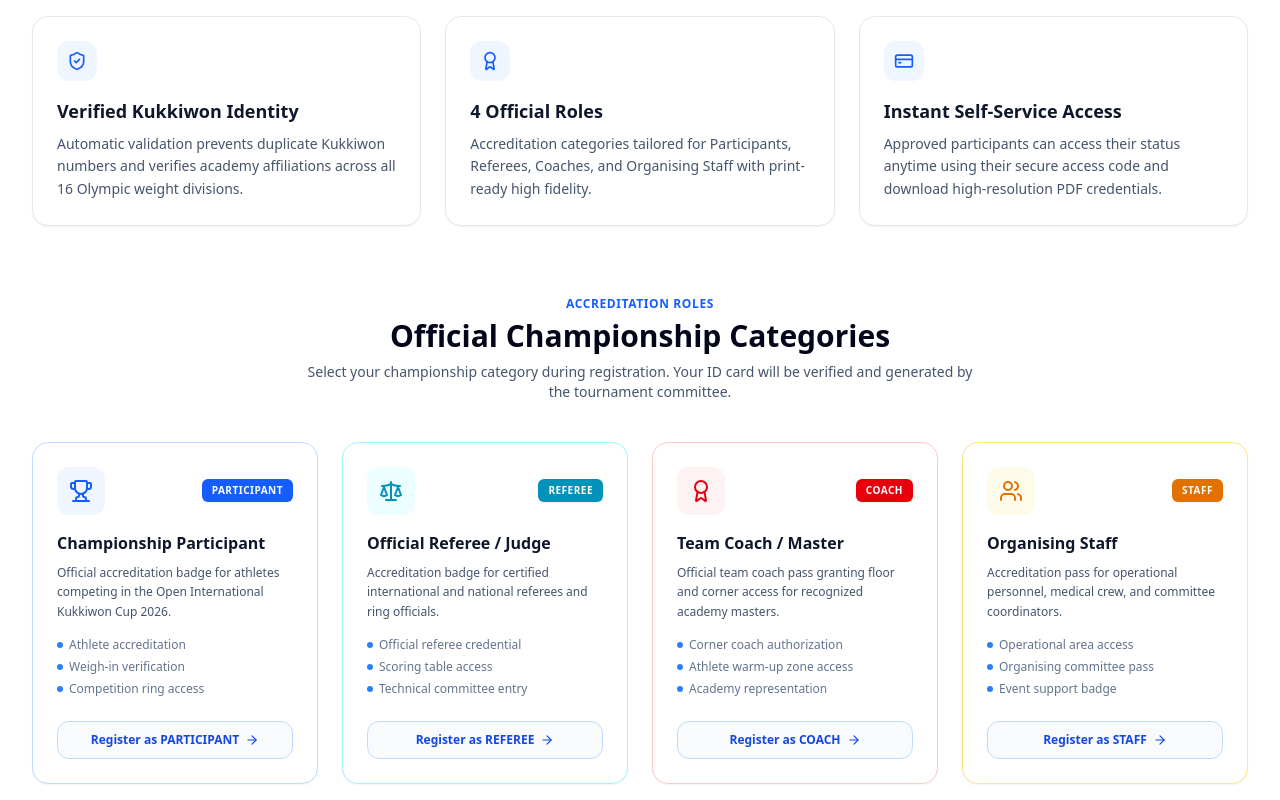
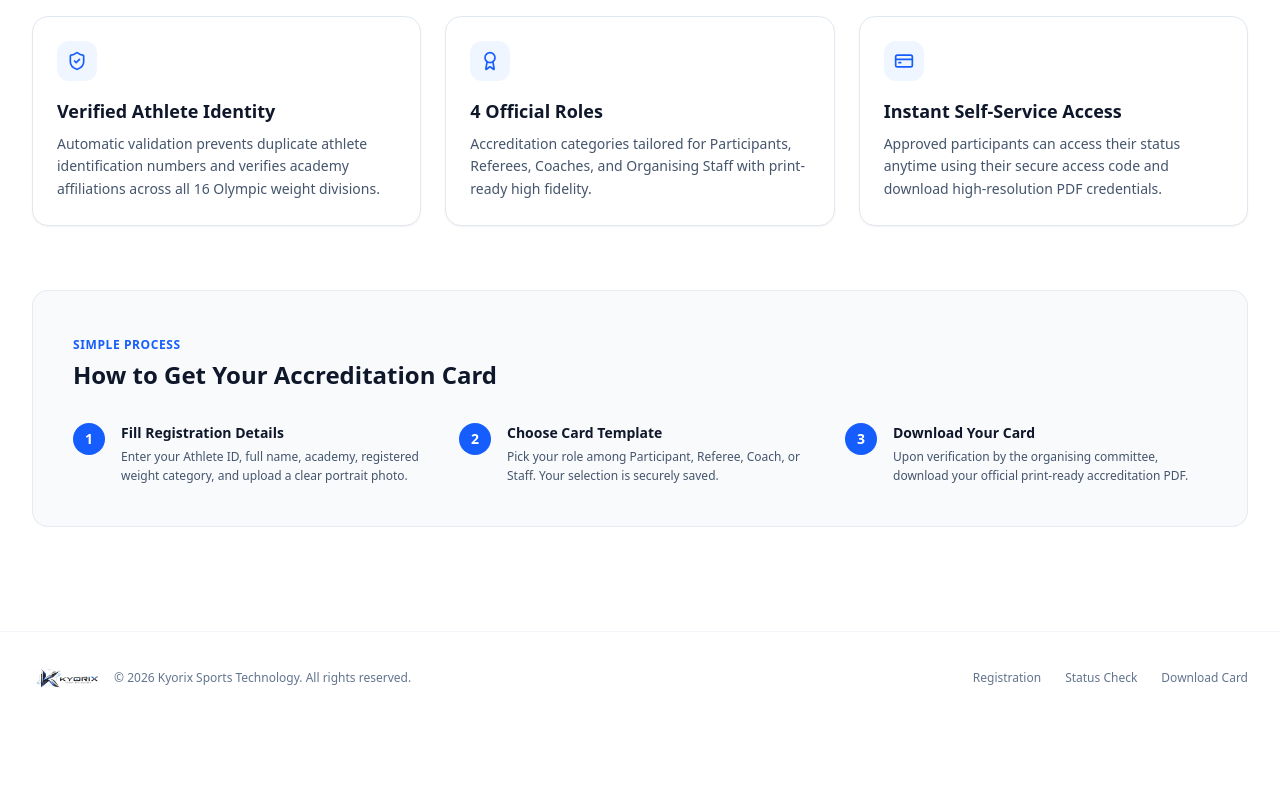
Before and after one commit to Sameer0535/kyorix-athlete-id-system, a Next.js app: page / in a window 1280 px wide. Shown: the part 640-1440 px from the top of the page. After the commit the page ends 1364 px from the top, so only its background shows below. Built offline with nearby package versions, Linux system fonts and the light colour scheme.

Commit message:
Remove accreditation roles section and sanitize all Kukkiwon references

```diff
--- a/src/app/admin/dashboard/page.tsx
+++ b/src/app/admin/dashboard/page.tsx
@@ -227,7 +227,7 @@ export default async function AdminDashboardPage() {
               <thead>
                 <tr className="border-b border-slate-200 text-slate-500 text-[11px] uppercase bg-slate-50">
                   <th className="py-2.5 px-3 font-bold">Athlete</th>
-                  <th className="py-2.5 px-3 font-bold">Kukkiwon ID</th>
+                  <th className="py-2.5 px-3 font-bold">Athlete ID</th>
                   <th className="py-2.5 px-3 font-bold">Academy</th>
                   <th className="py-2.5 px-3 font-bold">Role / Weight</th>
                   <th className="py-2.5 px-3 font-bold">Status</th>
--- a/src/app/admin/id-cards/page.tsx
+++ b/src/app/admin/id-cards/page.tsx
@@ -516,7 +516,7 @@ export default function AdminIdCardsPage() {
                   <Search className="w-4 h-4 text-slate-400 absolute left-3 top-2.5" />
                   <input
                     type="text"
-                    placeholder="Search Kukkiwon ID or Athlete Name..."
+                    placeholder="Search Athlete ID or Athlete Name..."
                     value={search}
                     onChange={(e) => setSearch(e.target.value)}
                     className="w-full bg-slate-50 border border-slate-300 rounded-lg pl-9 pr-3 py-2 text-xs text-slate-900 placeholder-slate-400 focus:outline-none focus:border-blue-600 focus:bg-white"
@@ -581,7 +581,7 @@ export default function AdminIdCardsPage() {
                         />
                       </th>
                       <th className="p-3">Athlete</th>
-                      <th className="p-3">Kukkiwon ID</th>
+                      <th className="p-3">Athlete ID</th>
                       <th className="p-3">Role / Template</th>
                       <th className="p-3">Academy</th>
                       <th className="p-3">Weight Category</th>
@@ -908,7 +908,7 @@ export default function AdminIdCardsPage() {
                       <div>
                         <div className="font-bold text-slate-900">{rec.athleteName}</div>
                         <div className="text-[11px] text-blue-600 font-mono">
-                          Kukkiwon ID: {rec.kukkiwonId}
+                          Athlete ID: {rec.kukkiwonId}
                         </div>
                         <div className="text-[11px] text-red-700 mt-1">
                           Reason: {rec.reason}
--- a/src/app/admin/registrations/page.tsx
+++ b/src/app/admin/registrations/page.tsx
@@ -324,7 +324,7 @@ export default function AdminRegistrationsPage() {
               Registration Verification & Approvals
             </h1>
             <p className="text-xs sm:text-sm text-slate-500 mt-1">
-              Verify biometric athlete photographs, validate Kukkiwon credentials, and manage ID card issuance.
+              Verify biometric athlete photographs, validate athlete credentials, and manage ID card issuance.
             </p>
           </div>
 
@@ -428,7 +428,7 @@ export default function AdminRegistrationsPage() {
               type="text"
               value={search}
               onChange={(e) => setSearch(e.target.value)}
-              placeholder="Search by Kukkiwon ID, athlete name, or registration number..."
+              placeholder="Search by Athlete ID, athlete name, or registration number..."
               className="w-full bg-slate-50 border border-slate-300 rounded-xl pl-10 pr-3.5 py-2 text-xs text-slate-900 placeholder-slate-400 focus:outline-none focus:border-blue-600 focus:bg-white"
             />
           </div>
@@ -483,7 +483,7 @@ export default function AdminRegistrationsPage() {
               <thead>
                 <tr className="bg-slate-50 text-slate-500 border-b border-slate-200 font-bold uppercase tracking-wider text-[11px]">
                   <th className="py-3 px-4">Photo</th>
-                  <th className="py-3 px-4">Kukkiwon ID</th>
+                  <th className="py-3 px-4">Athlete ID</th>
                   <th className="py-3 px-4">Athlete Full Name</th>
                   <th className="py-3 px-4">Card Role</th>
                   <th className="py-3 px-4">Academy Affiliation</th>
@@ -674,7 +674,7 @@ export default function AdminRegistrationsPage() {
             <div className="flex justify-between items-center pb-3 border-b border-slate-100">
               <div>
                 <h3 className="text-sm font-bold text-slate-900">{photoModalItem.athlete.fullName}</h3>
-                <span className="text-[11px] font-mono text-slate-500">Kukkiwon: {photoModalItem.athlete.kukkiwonId}</span>
+                <span className="text-[11px] font-mono text-slate-500">Athlete ID: {photoModalItem.athlete.kukkiwonId}</span>
               </div>
               <button onClick={() => setPhotoModalItem(null)} className="text-slate-400 hover:text-slate-600 text-sm">
                 ✕
@@ -727,7 +727,7 @@ export default function AdminRegistrationsPage() {
 
               <div className="space-y-1.5 text-xs text-slate-700 flex-1">
                 <div className="text-sm font-bold text-slate-900">{viewItem.athlete.fullName}</div>
-                <div>Kukkiwon ID: <span className="font-mono font-bold text-blue-600">{viewItem.athlete.kukkiwonId}</span></div>
+                <div>Athlete ID: <span className="font-mono font-bold text-blue-600">{viewItem.athlete.kukkiwonId}</span></div>
                 <div>Card Role: <span className="font-bold text-slate-800">{viewItem.cardRole || "PARTICIPANT"}</span></div>
                 <div>Rank: <span className="text-slate-700">{viewItem.athlete.danOrPoom || "Registered"}</span></div>
                 <div>Gender: <span className="text-slate-700">{viewItem.athlete.gender}</span></div>
@@ -789,7 +789,7 @@ export default function AdminRegistrationsPage() {
                 rows={3}
                 value={rejectReason}
                 onChange={(e) => setRejectReason(e.target.value)}
-                placeholder="e.g. Kukkiwon ID verification failed with HQ registry, or invalid photo background..."
+                placeholder="e.g. Athlete credential verification failed with registry, or invalid photo background..."
                 className="w-full bg-slate-50 border border-slate-300 rounded-xl p-3 text-xs text-slate-900 placeholder-slate-400 focus:outline-none focus:border-red-500 focus:bg-white"
               />
 
@@ -879,7 +879,7 @@ export default function AdminRegistrationsPage() {
 
             <form onSubmit={handleEditSubmit} className="space-y-4 text-xs">
               <div>
-                <label className="block font-semibold text-slate-700 mb-1">Kukkiwon ID (Immutable)</label>
+                <label className="block font-semibold text-slate-700 mb-1">Athlete ID (Immutable)</label>
                 <input
                   type="text"
                   disabled
--- a/src/app/athlete/page.tsx
+++ b/src/app/athlete/page.tsx
@@ -36,7 +36,7 @@ export default function AthletePortalHub() {
           Athlete Registration & Credential Portal
         </h1>
         <p className="text-slate-600 text-sm sm:text-base mt-2 max-w-2xl leading-relaxed">
-          Welcome to the official Kukkiwon Cup 2026 accreditation system powered by Kyorix Sports Technology. Register your details, select your badge type, track verification status, and retrieve your official credential.
+          Welcome to the official Championship 2026 accreditation system powered by Kyorix Sports Technology. Register your details, select your badge type, track verification status, and retrieve your official credential.
         </p>
 
         <div className="grid grid-cols-1 md:grid-cols-3 gap-6 mt-10">
@@ -48,7 +48,7 @@ export default function AthletePortalHub() {
               </div>
               <h2 className="text-lg font-bold text-slate-900 mb-2">1. New Registration</h2>
               <p className="text-xs text-slate-500 leading-relaxed mb-6">
-                Submit your Kukkiwon ID, full name, academy, registered weight class, select from 4 official card roles, and upload your portrait photo.
+                Submit your Athlete ID, full name, academy, registered weight class, select from 4 official card roles, and upload your portrait photo.
               </p>
             </div>
             <Link
@@ -106,7 +106,7 @@ export default function AthletePortalHub() {
         </div>
         <div className="flex items-center gap-2">
           <Award className="w-4 h-4 text-amber-500" />
-          <span>Kukkiwon Taekwondo Championship Credentials</span>
+          <span>Official Championship Accreditation Credentials</span>
         </div>
       </div>
     </div>
--- a/src/app/athlete/register/page.tsx
+++ b/src/app/athlete/register/page.tsx
@@ -216,11 +216,11 @@ export default function AthleteRegisterPage() {
     setError(null);
 
     if (!kukkiwonId.trim()) {
-      setError("Kukkiwon ID is required.");
+      setError("Athlete ID is required.");
       return;
     }
     if (kukkiwonStatus.checked && !kukkiwonStatus.available) {
-      setError("This Kukkiwon ID is already registered in the system.");
+      setError("This Athlete ID is already registered in the system.");
       return;
     }
     if (!fullName.trim()) {
@@ -328,7 +328,7 @@ export default function AthleteRegisterPage() {
                 <span className="text-[11px] font-semibold text-blue-600">Save This Code</span>
               </div>
               <p className="text-xs text-blue-800 leading-relaxed">
-                You will need this access code along with your Kukkiwon ID to check approval status and download your official ID card.
+                You will need this access code along with your Athlete ID to check approval status and download your official ID card.
               </p>
               <div className="flex items-center justify-between bg-white border border-blue-200 rounded-xl px-3.5 py-2.5 mt-2">
                 <span className="font-mono font-extrabold text-slate-900 text-sm tracking-wider select-all">
@@ -359,7 +359,7 @@ export default function AthleteRegisterPage() {
               </span>
             </div>
             <div className="flex justify-between items-center py-1.5 border-b border-slate-200">
-              <span className="text-slate-500 font-medium">Kukkiwon ID</span>
+              <span className="text-slate-500 font-medium">Athlete ID</span>
               <span className="font-mono font-bold text-slate-900">{successResult.kukkiwonId}</span>
             </div>
             <div className="flex justify-between items-center py-1.5 border-b border-slate-200">
@@ -461,7 +461,7 @@ export default function AthleteRegisterPage() {
               <h2 className="text-2xl font-bold text-slate-950 pt-1">{fullName}</h2>
               <div className="flex flex-wrap items-center justify-center sm:justify-start gap-2 pt-1">
                 <span className="font-mono text-xs bg-slate-100 border border-slate-200 text-slate-800 px-2.5 py-1 rounded-md">
-                  KUKKIWON: {kukkiwonId.toUpperCase()}
+                  ATHLETE ID: {kukkiwonId.toUpperCase()}
                 </span>
                 <span className="text-xs bg-slate-100 border border-slate-200 text-slate-700 px-2.5 py-1 rounded-md">
                   {danOrPoom}
@@ -515,7 +515,7 @@ export default function AthleteRegisterPage() {
           <div className="p-4 bg-blue-50 border border-blue-200 rounded-2xl text-xs text-blue-900 flex items-start gap-2.5">
             <ShieldCheck className="w-4 h-4 shrink-0 mt-0.5 text-blue-600" />
             <span>
-              By submitting, you certify that the Kukkiwon certificate and photo represent the official participant credentials.
+              By submitting, you certify that the athlete details and photo represent the official participant credentials.
             </span>
           </div>
 
@@ -570,7 +570,7 @@ export default function AthleteRegisterPage() {
         <div className="mb-8">
           <div className="inline-flex items-center gap-2 px-3 py-1 rounded-full bg-blue-50 border border-blue-200 text-blue-700 text-xs font-semibold mb-2">
             <Award className="w-3.5 h-3.5 text-blue-600" />
-            Open International Kukkiwon Cup 2026
+            Open International Championship 2026
           </div>
           <h1 className="text-2xl sm:text-3xl font-extrabold text-slate-950 tracking-tight">
             Accreditation & ID Card Registration
@@ -648,13 +648,13 @@ export default function AthleteRegisterPage() {
             <div className="space-y-4">
               <h2 className="text-sm font-bold text-slate-900 uppercase tracking-wider flex items-center gap-2 border-b border-slate-200 pb-2">
                 <Award className="w-4 h-4 text-blue-600" />
-                2. Kukkiwon Certificate Details
+                2. Athlete Identification Details
               </h2>
 
               <div className="grid grid-cols-1 sm:grid-cols-2 gap-4">
                 <div>
                   <label className="block text-xs font-semibold text-slate-700 mb-1.5">
-                    Kukkiwon ID <span className="text-red-500">*</span>
+                    Athlete ID / License No. <span className="text-red-500">*</span>
                   </label>
                   <div className="relative">
                     <input
@@ -662,7 +662,7 @@ export default function AthleteRegisterPage() {
                       required
                       value={kukkiwonId}
                       onChange={(e) => setKukkiwonId(e.target.value.toUpperCase())}
-                      placeholder="e.g. 05123456 or KUK-987654"
+                      placeholder="e.g. 05123456 or ATH-987654"
                       className="w-full bg-slate-50 border border-slate-200 rounded-xl px-3.5 py-2.5 text-sm font-mono text-slate-900 placeholder-slate-400 focus:bg-white focus:outline-none focus:border-blue-500 focus:ring-2 focus:ring-blue-100 uppercase"
                     />
                     {checkingKukkiwon && (
@@ -711,7 +711,7 @@ export default function AthleteRegisterPage() {
               <div className="grid grid-cols-1 sm:grid-cols-2 gap-4">
                 <div>
                   <label className="block text-xs font-semibold text-slate-700 mb-1.5">
-                    Full Name (As on Kukkiwon Certificate) <span className="text-red-500">*</span>
+                    Full Name (As on Official Certificate) <span className="text-red-500">*</span>
                   </label>
                   <input
                     type="text"
--- a/src/app/athlete/status/page.tsx
+++ b/src/app/athlete/status/page.tsx
@@ -151,7 +151,7 @@ function StatusContent() {
       {/* Search Input Box */}
       <form onSubmit={handleSearchSubmit} className="bg-white border border-slate-200 rounded-3xl p-6 sm:p-8 shadow-sm">
         <label className="block text-xs font-bold text-slate-700 uppercase tracking-wider mb-2">
-          Enter Kukkiwon ID or Registration Number
+          Enter Athlete ID or Registration Number
         </label>
         <div className="flex flex-col sm:flex-row gap-3">
           <input
@@ -222,7 +222,7 @@ function StatusContent() {
               </div>
               <h2 className="text-2xl font-bold text-slate-950 mt-1">{data.athlete.fullName}</h2>
               <div className="text-xs text-slate-600 mt-1">
-                Kukkiwon ID: <span className="font-mono font-bold text-slate-900">{data.athlete.kukkiwonId}</span> &bull; {data.athlete.danOrPoom || "Registered"}
+                Athlete ID: <span className="font-mono font-bold text-slate-900">{data.athlete.kukkiwonId}</span> &bull; {data.athlete.danOrPoom || "Registered"}
               </div>
             </div>
 
@@ -327,7 +327,7 @@ function StatusContent() {
                 Under Administrative Review
               </div>
               <p className="text-amber-800 leading-relaxed">
-                Your photograph and Kukkiwon credentials are being verified by credential officers. You will be able to download your official accreditation card as soon as your application is approved.
+                Your photograph and athlete credentials are being verified by credential officers. You will be able to download your official accreditation card as soon as your application is approved.
               </p>
             </div>
           )}
--- a/src/app/page.tsx
+++ b/src/app/page.tsx
@@ -1,51 +1,8 @@
 import Link from "next/link";
 import Image from "next/image";
-import { UserCheck, CreditCard, Award, ShieldCheck, ArrowRight, Scale, Users, Trophy } from "lucide-react";
+import { UserCheck, CreditCard, Award, ShieldCheck, ArrowRight } from "lucide-react";
 
 export default function HomePage() {
-  const roles = [
-    {
-      role: "PARTICIPANT",
-      title: "Championship Participant",
-      icon: Trophy,
-      color: "border-blue-200 hover:border-blue-400 bg-white",
-      badgeBg: "bg-blue-600 text-white",
-      iconBg: "bg-blue-50 text-blue-600",
-      description: "Official accreditation badge for athletes competing in the Open International Kukkiwon Cup 2026.",
-      features: ["Athlete accreditation", "Weigh-in verification", "Competition ring access"],
-    },
-    {
-      role: "REFEREE",
-      title: "Official Referee / Judge",
-      icon: Scale,
-      color: "border-cyan-200 hover:border-cyan-400 bg-white",
-      badgeBg: "bg-cyan-600 text-white",
-      iconBg: "bg-cyan-50 text-cyan-600",
-      description: "Accreditation badge for certified international and national referees and ring officials.",
-      features: ["Official referee credential", "Scoring table access", "Technical committee entry"],
-    },
-    {
-      role: "COACH",
-      title: "Team Coach / Master",
-      icon: Award,
-      color: "border-red-200 hover:border-red-400 bg-white",
-      badgeBg: "bg-red-600 text-white",
-      iconBg: "bg-red-50 text-red-600",
-      description: "Official team coach pass granting floor and corner access for recognized academy masters.",
-      features: ["Corner coach authorization", "Athlete warm-up zone access", "Academy representation"],
-    },
-    {
-      role: "STAFF",
-      title: "Organising Staff",
-      icon: Users,
-      color: "border-amber-200 hover:border-amber-400 bg-white",
-      badgeBg: "bg-amber-600 text-white",
-      iconBg: "bg-amber-50 text-amber-600",
-      description: "Accreditation pass for operational personnel, medical crew, and committee coordinators.",
-      features: ["Operational area access", "Organising committee pass", "Event support badge"],
-    },
-  ];
-
   return (
     <div className="min-h-screen bg-white text-slate-900 flex flex-col justify-between">
       {/* Top Header */}
@@ -103,13 +60,13 @@ export default function HomePage() {
 
           <div className="inline-flex items-center gap-2 px-3.5 py-1.5 rounded-full bg-blue-50 border border-blue-200 text-blue-700 text-xs font-semibold mb-4">
             <Award className="w-3.5 h-3.5 text-blue-600" />
-            Open International Kukkiwon Cup 2026
+            Open International Championship 2026
           </div>
           <h1 className="text-3xl sm:text-5xl font-extrabold text-slate-950 tracking-tight leading-tight">
             Official Championship <span className="text-blue-600">ID Card Accreditation</span>
           </h1>
           <p className="mt-4 text-base sm:text-lg text-slate-600 leading-relaxed">
-            Register your Kukkiwon credentials, select your official championship role, and download your accredited ID card. Powered by Kyorix Sports Technology.
+            Register your athlete credentials, select your official championship role, and download your accredited ID card. Powered by Kyorix Sports Technology.
           </p>
 
           <div className="mt-8 flex flex-col sm:flex-row items-center justify-center gap-4">
@@ -136,9 +93,9 @@ export default function HomePage() {
             <div className="w-10 h-10 rounded-xl bg-blue-50 text-blue-600 flex items-center justify-center mb-4">
               <ShieldCheck className="w-5 h-5" />
             </div>
-            <h3 className="font-bold text-slate-900 text-lg mb-2">Verified Kukkiwon Identity</h3>
+            <h3 className="font-bold text-slate-900 text-lg mb-2">Verified Athlete Identity</h3>
             <p className="text-slate-600 text-sm leading-relaxed">
-              Automatic validation prevents duplicate Kukkiwon numbers and verifies academy affiliations across all 16 Olympic weight divisions.
+              Automatic validation prevents duplicate athlete identification numbers and verifies academy affiliations across all 16 Olympic weight divisions.
             </p>
           </div>
 
@@ -163,62 +120,6 @@ export default function HomePage() {
           </div>
         </div>
 
-        {/* Accreditation Categories (No raw templates shown) */}
-        <section className="mb-16">
-          <div className="text-center max-w-2xl mx-auto mb-10">
-            <span className="text-xs font-bold uppercase tracking-wider text-blue-600">Accreditation Roles</span>
-            <h2 className="text-2xl sm:text-3xl font-extrabold text-slate-950 mt-1">
-              Official Championship Categories
-            </h2>
-            <p className="text-slate-600 text-sm mt-2">
-              Select your championship category during registration. Your ID card will be verified and generated by the tournament committee.
-            </p>
-          </div>
-
-          <div className="grid grid-cols-1 sm:grid-cols-2 lg:grid-cols-4 gap-6">
-            {roles.map((r) => {
-              const IconComp = r.icon;
-              return (
-                <div
-                  key={r.role}
-                  className={`bg-white rounded-2xl border ${r.color} shadow-xs hover:shadow-md transition-all p-6 flex flex-col justify-between`}
-                >
-                  <div>
-                    <div className="flex items-center justify-between mb-4">
-                      <div className={`w-12 h-12 rounded-xl ${r.iconBg} flex items-center justify-center`}>
-                        <IconComp className="w-6 h-6" />
-                      </div>
-                      <span className={`text-[10px] font-extrabold px-2.5 py-1 rounded-md tracking-wider uppercase ${r.badgeBg} shadow-xs`}>
-                        {r.role}
-                      </span>
-                    </div>
-
-                    <h3 className="font-bold text-slate-900 text-base mb-2">{r.title}</h3>
-                    <p className="text-slate-600 text-xs leading-relaxed mb-4">{r.description}</p>
-
-                    <ul className="space-y-1.5 text-xs text-slate-500 mb-6">
-                      {r.features.map((feat, idx) => (
-                        <li key={idx} className="flex items-center gap-1.5">
-                          <span className="w-1.5 h-1.5 rounded-full bg-blue-500 shrink-0" />
-                          <span>{feat}</span>
-                        </li>
-                      ))}
-                    </ul>
-                  </div>
-
-                  <Link
-                    href={`/athlete/register?role=${r.role}`}
-                    className="w-full text-center py-2.5 px-3 rounded-xl text-xs font-bold bg-slate-50 hover:bg-blue-50 text-blue-700 border border-blue-200 transition flex items-center justify-center gap-1.5"
-                  >
-                    Register as {r.role}
-                    <ArrowRight className="w-3.5 h-3.5" />
-                  </Link>
-                </div>
-              );
-            })}
-          </div>
-        </section>
-
         {/* Steps to Receive Card */}
         <div className="bg-slate-50 border border-slate-200/80 rounded-2xl p-8 sm:p-10 mb-10">
           <div className="max-w-2xl mb-8">
@@ -234,7 +135,7 @@ export default function HomePage() {
               <div>
                 <h4 className="font-bold text-slate-900 text-sm mb-1">Fill Registration Details</h4>
                 <p className="text-slate-600 text-xs leading-relaxed">
-                  Enter your Kukkiwon ID, full name, academy, registered weight category, and upload a clear portrait photo.
+                  Enter your Athlete ID, full name, academy, registered weight category, and upload a clear portrait photo.
                 </p>
               </div>
             </div>
```
Also changed, not shown: src/app/athlete/card/page.tsx (+4 -4 lines), src/lib/export/bulk-exporter.ts (+4 -3 lines), src/app/api/admin/registrations/[id]/route.ts (line endings or trailing spaces).
